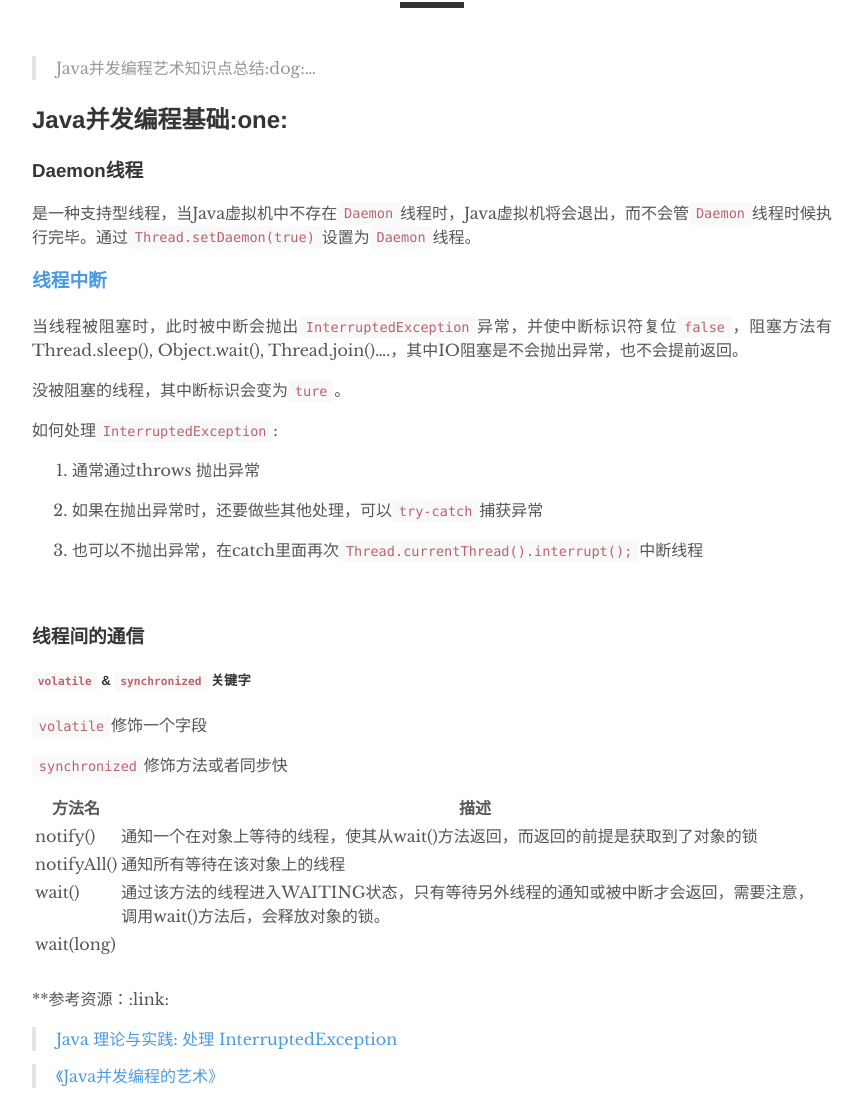
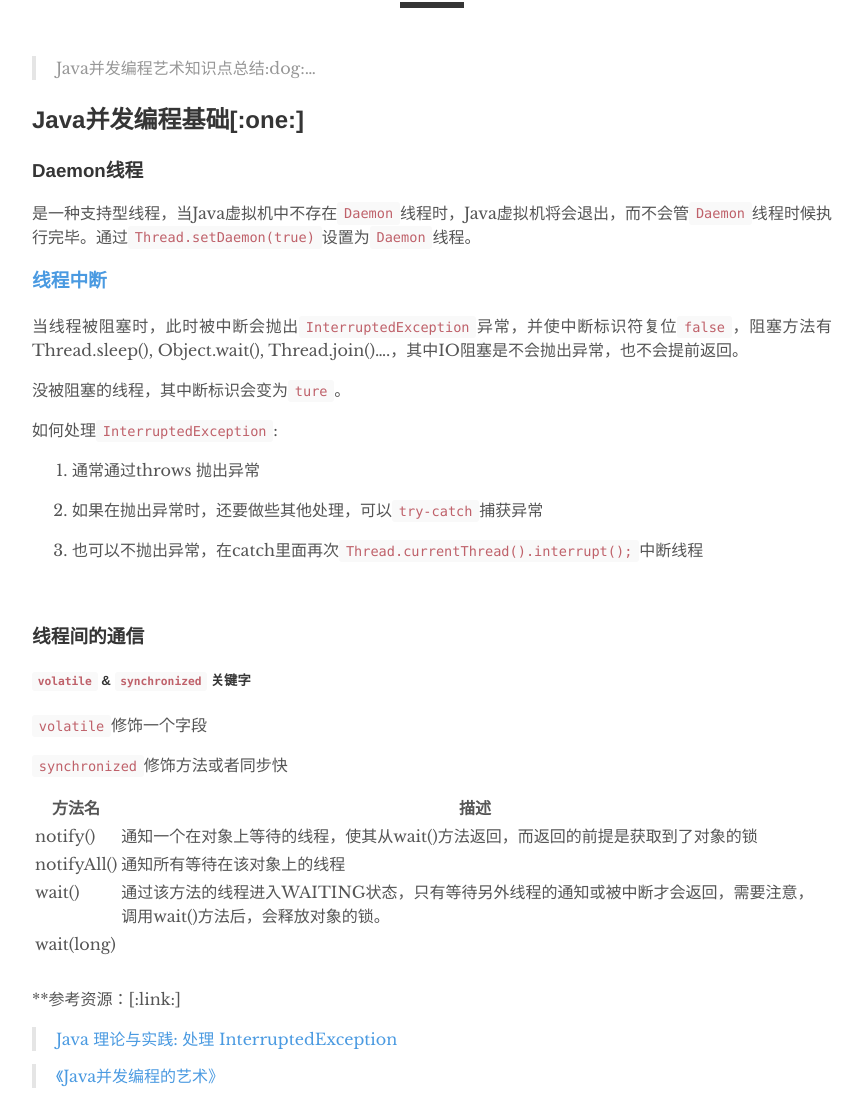
Before and after one commit to nice01qc/nice01qc.github.io, a Jekyll site: the page built from _posts/2018-04-22-Java并发编程艺术.md, in a window 1280 px wide. Shown: the part 233-1330 px from the top of the page, without its empty margins (208-1071 px from the left). Built offline with Jekyll 4.4.1, drawn with Linux system fonts in a browser that asks for light colours.

Commit message:
update at : Sun, 22 Apr 2018 11:58:24 +0800

```diff
--- a/_posts/2018-04-22-Java并发编程艺术.md
+++ b/_posts/2018-04-22-Java并发编程艺术.md
@@ -8,7 +8,7 @@ excerpt_separator: "..."
 
 > Java并发编程艺术知识点总结:dog:...
 
-## Java并发编程基础:one:
+## Java并发编程基础[:one:]
 
 ### Daemon线程
 
@@ -67,7 +67,7 @@ excerpt_separator: "..."
 
 
 
-**参考资源：:link:
+**参考资源：[:link:]
 
 > [Java 理论与实践: 处理 InterruptedException](https://www.ibm.com/developerworks/cn/java/j-jtp05236.html)
 
```
